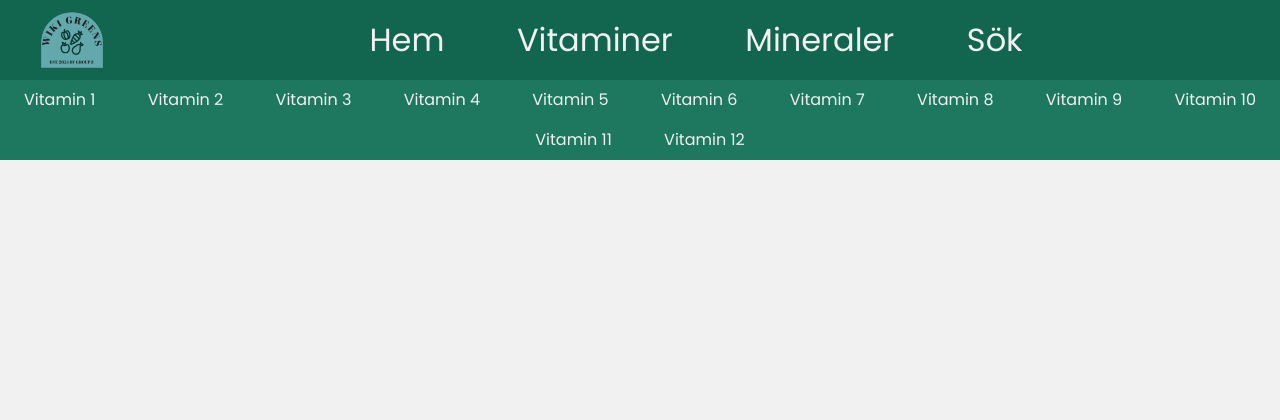
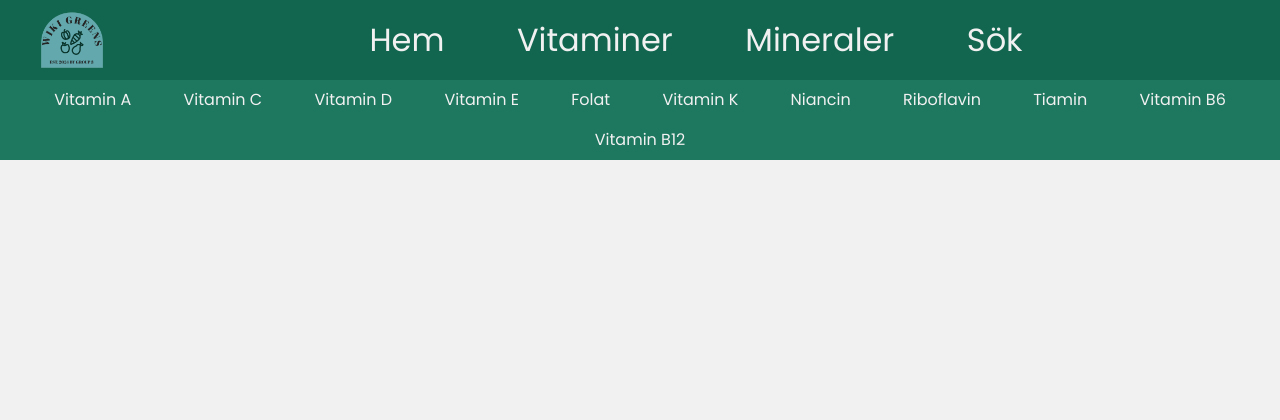
Before and after one commit to Lindayh/nutrition, a Flask app: page /vitaminer in a window 1280 px wide. Shown: the top 420 px of the page. Run offline with Flask 3, Linux system fonts and the light colour scheme.

Commit message:
Vitamins, minerals names

```diff
--- a/templates/vitaminer.html
+++ b/templates/vitaminer.html
@@ -4,18 +4,17 @@
 
 {% block navbar_submenu %}
 <div class="navbar-submenu">
-    <a href="#">Vitamin 1</a>
-    <a href="#">Vitamin 2</a>
-    <a href="#">Vitamin 3</a>
-    <a href="#">Vitamin 4</a>
-    <a href="#">Vitamin 5</a>
-    <a href="#">Vitamin 6</a>
-    <a href="#">Vitamin 7</a>
-    <a href="#">Vitamin 8</a>
-    <a href="#">Vitamin 9</a>
-    <a href="#">Vitamin 10</a>
-    <a href="#">Vitamin 11</a>
-    <a href="#">Vitamin 12</a>
+    <a href="#">Vitamin A</a>
+    <a href="#">Vitamin C</a>
+    <a href="#">Vitamin D</a>
+    <a href="#">Vitamin E</a>
+    <a href="#">Folat</a>
+    <a href="#">Vitamin K</a>
+    <a href="#">Niancin</a>
+    <a href="#">Riboflavin</a>
+    <a href="#">Tiamin</a>
+    <a href="#">Vitamin B6</a>
+    <a href="#">Vitamin B12</a>
 </div>
 {% endblock %}
 
```
Also changed, not shown: templates/mineraler.html (+9 -10 lines).
